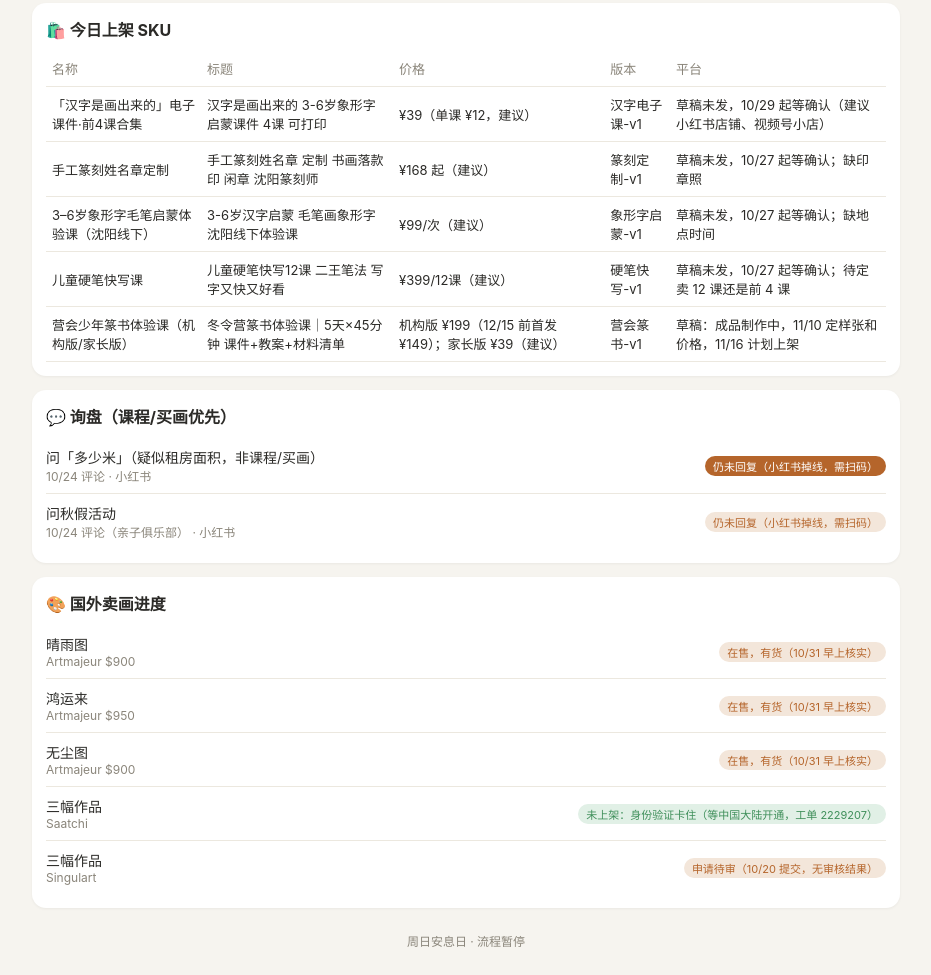
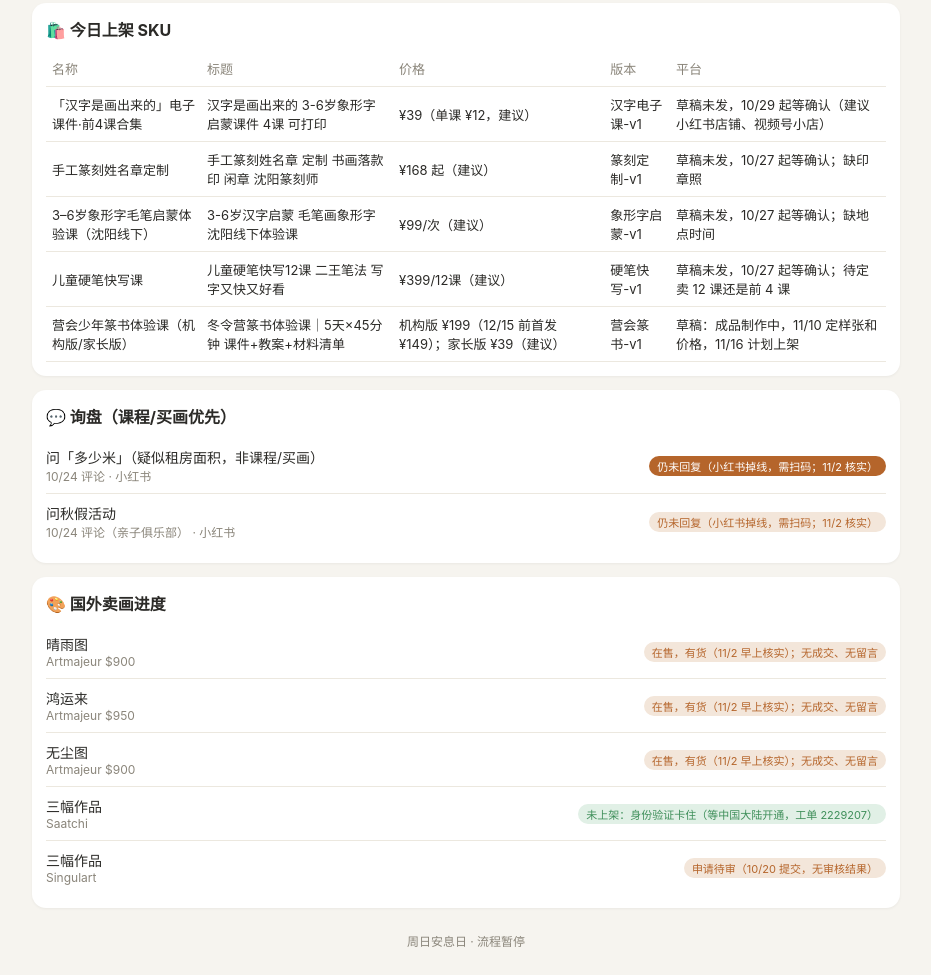
Before and after one commit to Wisdom1st/daily-dashboard, a plain HTML site: page index.html in a window 1280 px wide. Shown: the part 350-1325 px from the top of the page, without its empty margins (174-1105 px from the left). Drawn offline with Linux system fonts and the light colour scheme.

Commit message:
dashboard 2026-11-02

```diff
--- a/index.html
+++ b/index.html
@@ -30,11 +30,11 @@ svg{width:100%;height:auto;display:block}footer{text-align:center;color:var(--mu
 
 <!-- ===== DATA START：由项目总管脚本每晚更新 ===== -->
 <script id="DATA">const DATA = {
-  "date": "2026-10-31",
+  "date": "2026-11-02",
   "skuCount": 0,
   "inquiryCount": 0,
   "convRate": 0,
-  "bestContent": "还没有在动的版本：5 个 SKU 仍是草稿、未上架，没有任何数据",
+  "bestContent": "还没有在动的版本：5 个 SKU 仍是草稿 v1、未上架，没有任何数据",
   "skus": [
     {
       "name": "「汉字是画出来的」电子课件·前4课合集",
@@ -77,30 +77,30 @@ svg{width:100%;height:auto;display:block}footer{text-align:center;color:var(--mu
       "topic": "问「多少米」（疑似租房面积，非课程/买画）",
       "from": "10/24 评论",
       "platform": "小红书",
-      "status": "仍未回复（小红书掉线，需扫码）"
+      "status": "仍未回复（小红书掉线，需扫码；11/2 核实）"
     },
     {
       "topic": "问秋假活动",
       "from": "10/24 评论（亲子俱乐部）",
       "platform": "小红书",
-      "status": "仍未回复（小红书掉线，需扫码）"
+      "status": "仍未回复（小红书掉线，需扫码；11/2 核实）"
     }
   ],
   "paintings": [
     {
       "title": "晴雨图",
       "platform": "Artmajeur $900",
-      "status": "在售，有货（10/31 早上核实）"
+      "status": "在售，有货（11/2 早上核实）；无成交、无留言"
     },
     {
       "title": "鸿运来",
       "platform": "Artmajeur $950",
-      "status": "在售，有货（10/31 早上核实）"
+      "status": "在售，有货（11/2 早上核实）；无成交、无留言"
     },
     {
       "title": "无尘图",
       "platform": "Artmajeur $900",
-      "status": "在售，有货（10/31 早上核实）"
+      "status": "在售，有货（11/2 早上核实）；无成交、无留言"
     },
     {
       "title": "三幅作品",
```
